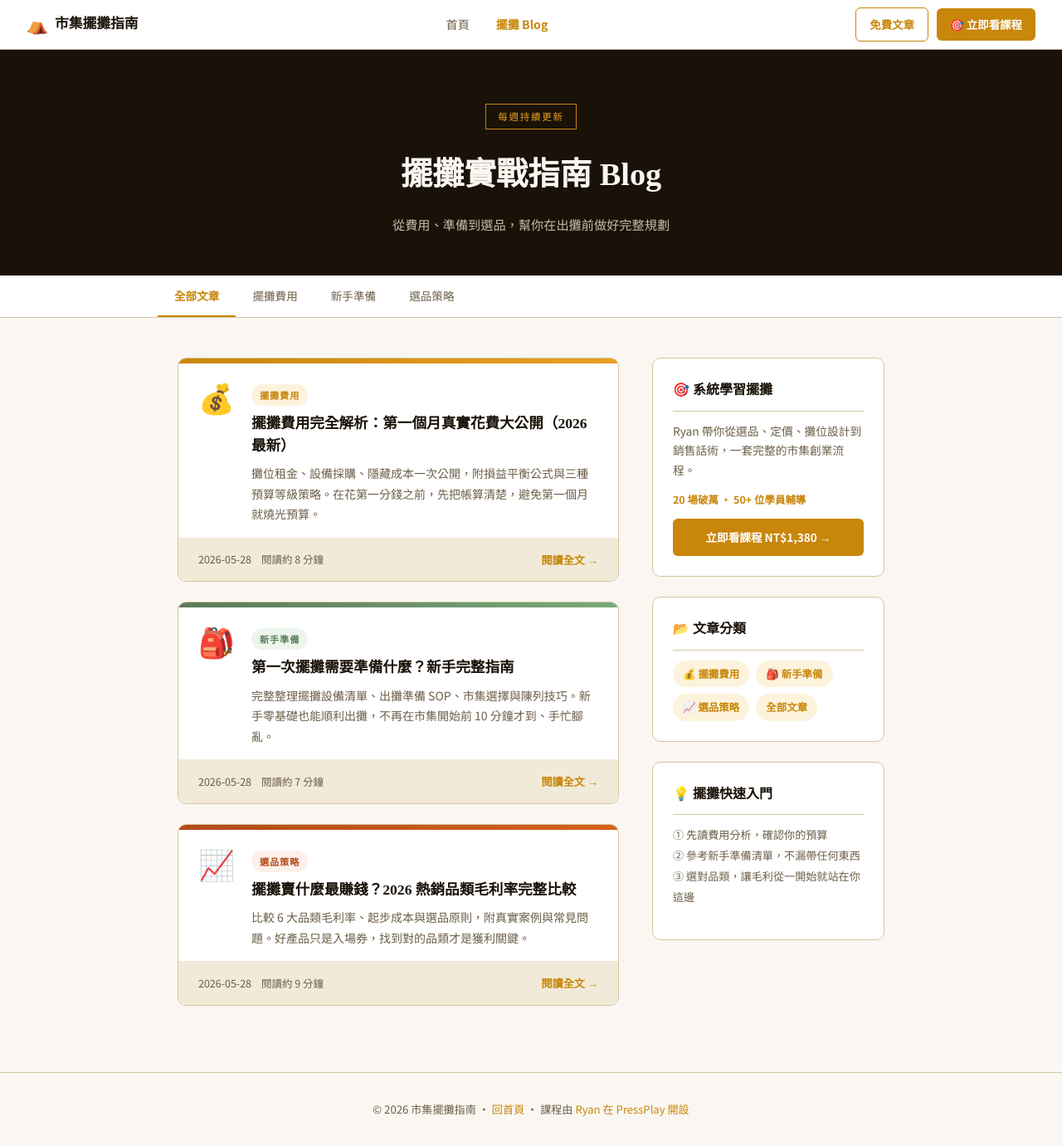
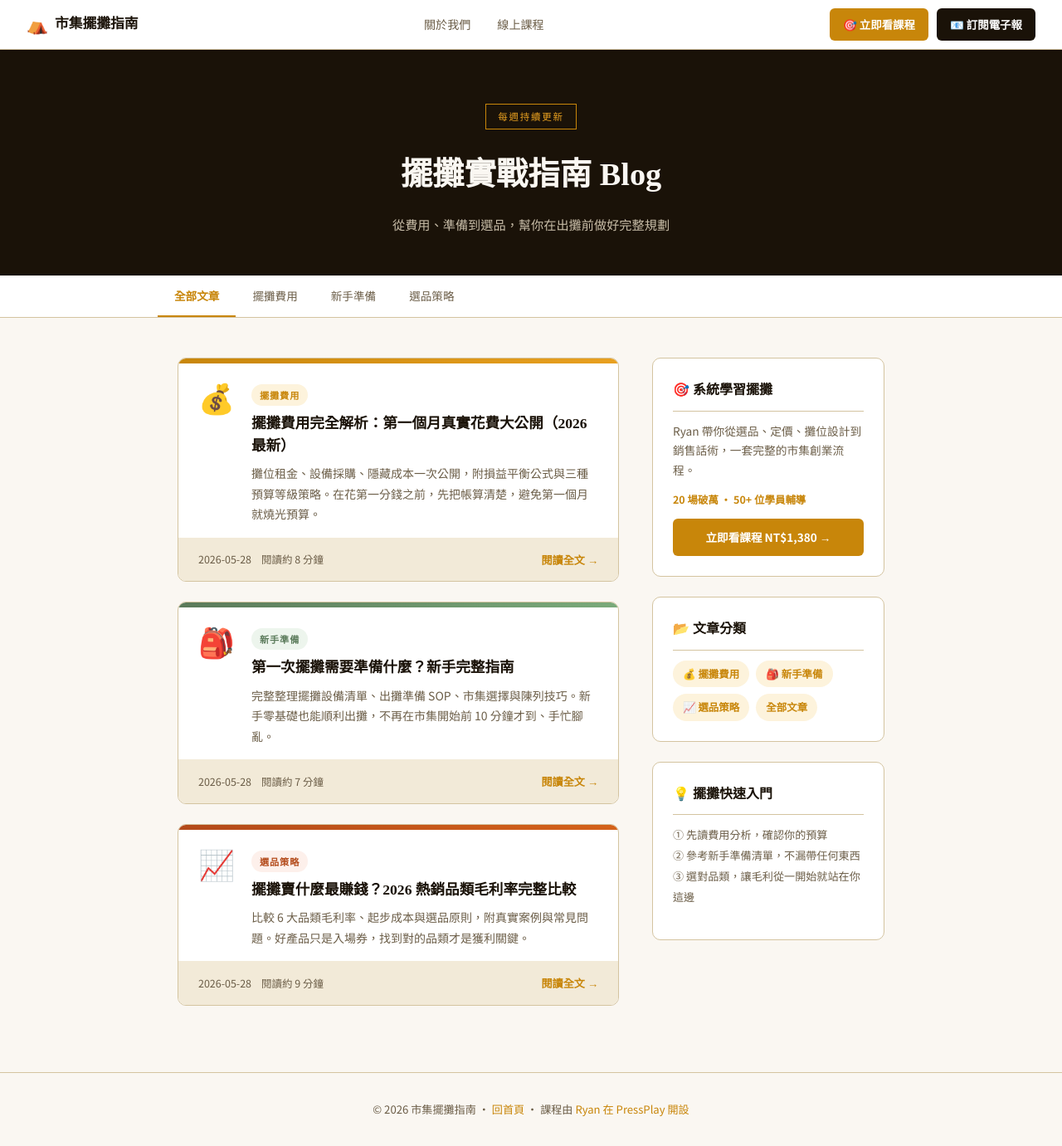
Before and after one commit to bwyt0207/market-stall-guide, a Jekyll site: the page blog/index.html, which Jekyll copies as it is, in a window 1280 px wide and 1381 px high. Shown: the whole window at 83% size. Built offline with Jekyll 4.4.1, drawn with Linux system fonts in a browser that asks for light colours.

Commit message:
Update nav to 關於我們/線上課程/訂閱電子報 on index and blog pages
Co-Authored-By: Claude Sonnet 4.6 <noreply@anthropic.com>

```diff
--- a/blog/index.html
+++ b/blog/index.html
@@ -41,18 +41,28 @@
     .nav-center a:hover { color: var(--ink); background: var(--cream); }
     .nav-center a.active { color: var(--amber); font-weight: 700; }
     .nav-right { display: flex; gap: 10px; align-items: center; }
-    .nav-btn-outline {
-      color: var(--amber); border: 1.5px solid var(--amber); background: transparent;
-      padding: 7px 16px; border-radius: 6px; font-size: 0.84rem; font-weight: 700;
-      text-decoration: none; transition: background 0.15s;
-    }
-    .nav-btn-outline:hover { background: var(--amber-pale); }
-    .nav-btn-fill {
+    .nav-cta {
       background: var(--amber); color: #fff; padding: 7px 16px;
       border-radius: 6px; font-size: 0.84rem; font-weight: 700;
       text-decoration: none; transition: background 0.2s;
     }
-    .nav-btn-fill:hover { background: var(--rust); }
+    .nav-cta:hover { background: var(--rust); }
+    @keyframes nav-subscribe-pulse {
+      0%   { transform: scale(1); }
+      25%  { transform: scale(1.08); }
+      50%  { transform: scale(0.96); }
+      75%  { transform: scale(1.05); }
+      100% { transform: scale(1); }
+    }
+    .nav-subscribe {
+      background: var(--ink); color: #fff;
+      padding: 7px 16px; border-radius: 6px; font-size: 0.84rem; font-weight: 700;
+      text-decoration: none; transition: background 0.2s; display: inline-block;
+    }
+    .nav-subscribe:hover {
+      background: #333;
+      animation: nav-subscribe-pulse 0.6s ease-in-out infinite;
+    }
 
     /* HERO */
     .blog-hero {
@@ -148,16 +158,14 @@
 <body>
 
 <nav>
-  <a href="/market-stall-guide/" class="nav-logo">
-    <span class="nav-logo-icon">⛺</span>市集擺攤指南
-  </a>
+  <a href="/market-stall-guide/" class="nav-logo"><span class="nav-logo-icon">⛺</span>市集擺攤指南</a>
   <div class="nav-center">
-    <a href="/market-stall-guide/">首頁</a>
-    <a href="/market-stall-guide/blog/" class="active">擺攤 Blog</a>
+    <a href="/market-stall-guide/blog/">關於我們</a>
+    <a href="https://www.pressplay.cc/project/F84147CAF5C8D337BE254B5D3DFB7C62/about" target="_blank">線上課程</a>
   </div>
   <div class="nav-right">
-    <a href="/market-stall-guide/blog/" class="nav-btn-outline">免費文章</a>
-    <a href="https://www.pressplay.cc/project/F84147CAF5C8D337BE254B5D3DFB7C62/about" target="_blank" class="nav-btn-fill">🎯 立即看課程</a>
+    <a href="https://www.pressplay.cc/project/F84147CAF5C8D337BE254B5D3DFB7C62/about" target="_blank" class="nav-cta">🎯 立即看課程</a>
+    <a href="#newsletter" class="nav-subscribe">📧 訂閱電子報</a>
   </div>
 </nav>
 
```
Also changed, not shown: index.html (+23 -11 lines).
